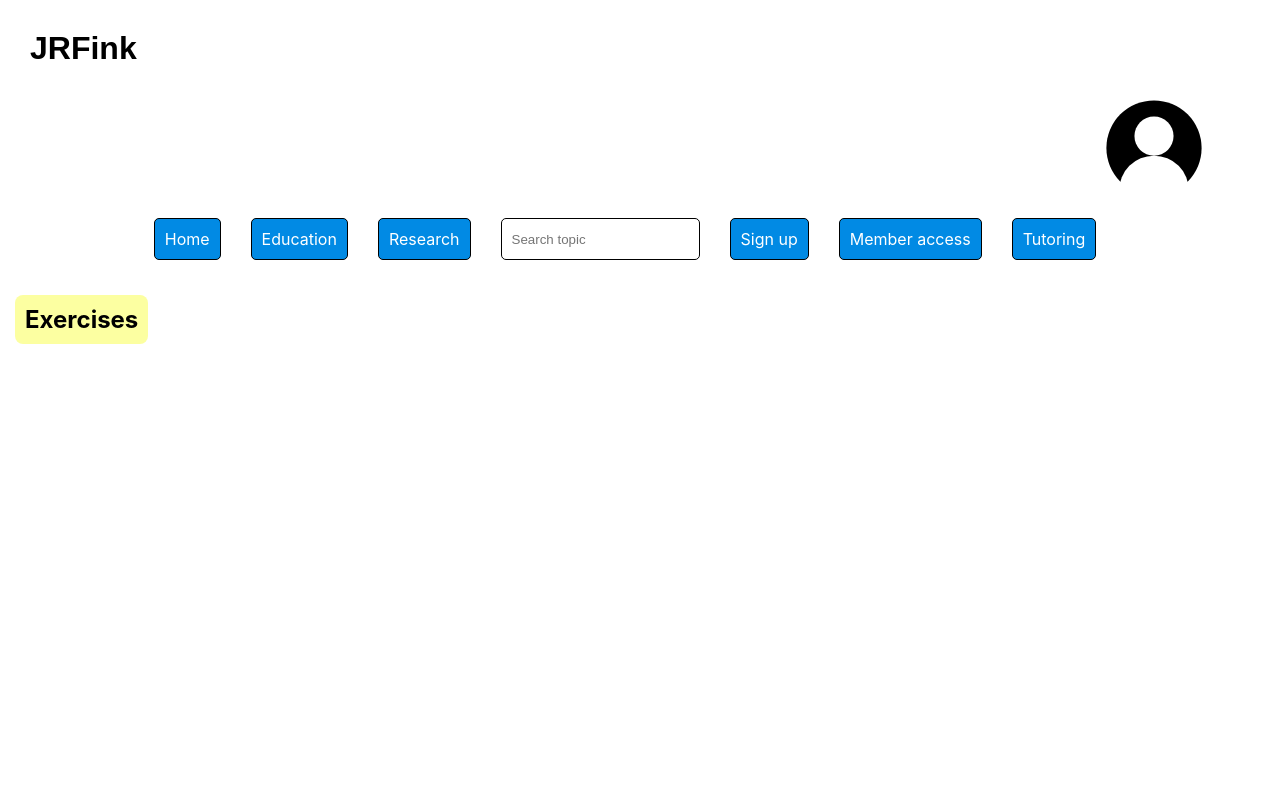
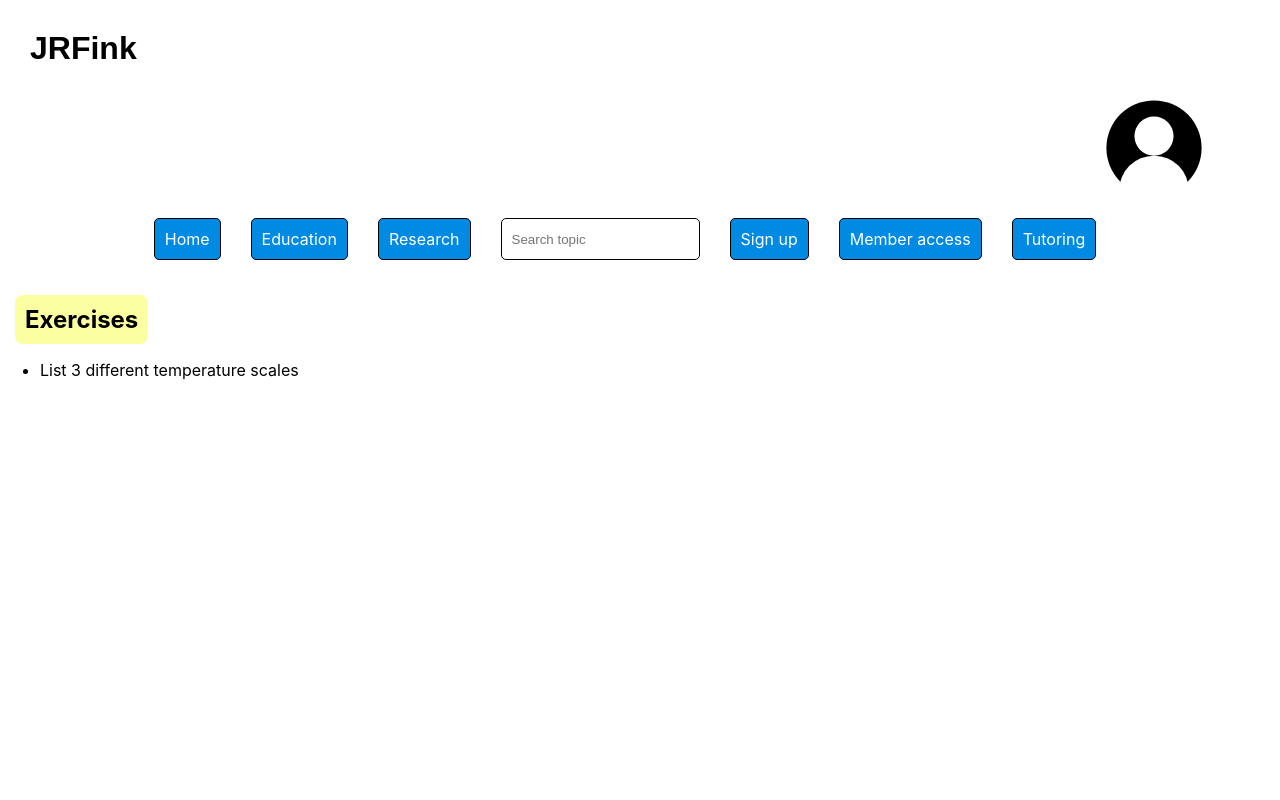
Before and after one commit to JRFink/jrfphyspagesnew, a Next.js app: page /exercises/gp1/theatex in a window 1280 px wide. Shown: the top 800 px of the page. Built offline with nearby package versions, Linux system fonts and the light colour scheme.

Commit message:
Update theatex.tsx

```diff
--- a/pages/exercises/gp1/theatex.tsx
+++ b/pages/exercises/gp1/theatex.tsx
@@ -6,6 +6,11 @@ const TheatEx = () => {
   return (
     <>
       <Exerciseheading />
+<ul>
+<li>
+       List 3 different temperature scales
+</li>
+</ul>
     </>
   );
 }
```
